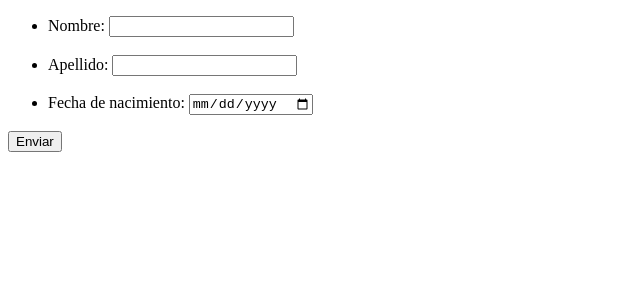
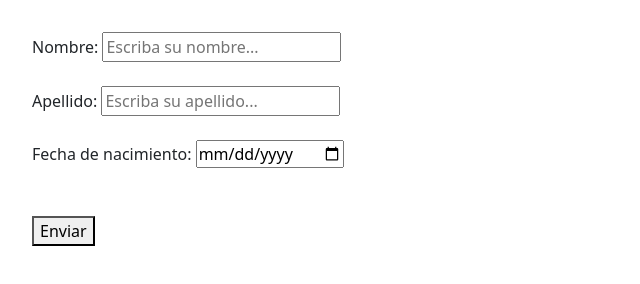
Before and after one commit to KathrinMohozzo/11.2.1taller, a plain HTML site: page index.html in a window 1280 px wide. Shown: the whole page, without its empty margins (0-640 px from the left). Drawn offline with nearby package versions, Linux system fonts and the light colour scheme.

Commit message:
Cambios finales

```diff
--- a/index.html
+++ b/index.html
@@ -3,30 +3,33 @@
 <head>
     <meta charset="UTF-8">
     <meta name="viewport" content="width=device-width, initial-scale=1.0">
-    <title>Taller 11.2.1</title>
+
+<link rel="stylesheet" href="https://cdn.jsdelivr.net/npm/bootstrap@5.2.3/dist/css/bootstrap.min.css" integrity="sha384-rbsA2VBKQhggwzxH7pPCaAqO46MgnOM80zW1RWuH61DGLwZJEdK2Kadq2F9CUG65" crossorigin="anonymous">
+<title>Taller 11.2.1</title>
+
 </head>
 <body>
 
 <form  method="post">
-    <ul>
+    <ul style="list-style: none">
 
 <li>
 
         <label>Nombre:</label>
-        <input type="text" id="name" required>
+        <input type="text" id="name" class="intp" required placeholder="Escriba su nombre..." style="margin-top: 2rem;">
 </li>
 <br>
 <li>
         <label>Apellido:</label>
-        <input type="text" id="surname" required>
+        <input type="text" id="surname" required class="intp" placeholder="Escriba su apellido...">
 </li>
 <br>
 <li>
         <label>Fecha de nacimiento:</label>
-        <input type="date" id="date" required>
+        <input type="date" id="date" required class="intp">
 </li>
 </ul>
-<button id="btnsubmit">Enviar</button>
+<button id="btnsubmit" style="margin: 2rem">Enviar</button>
 </form>
 <script src="index.html"></script>
 </body>
```
Also changed, not shown: script.js (+13 -7 lines).
